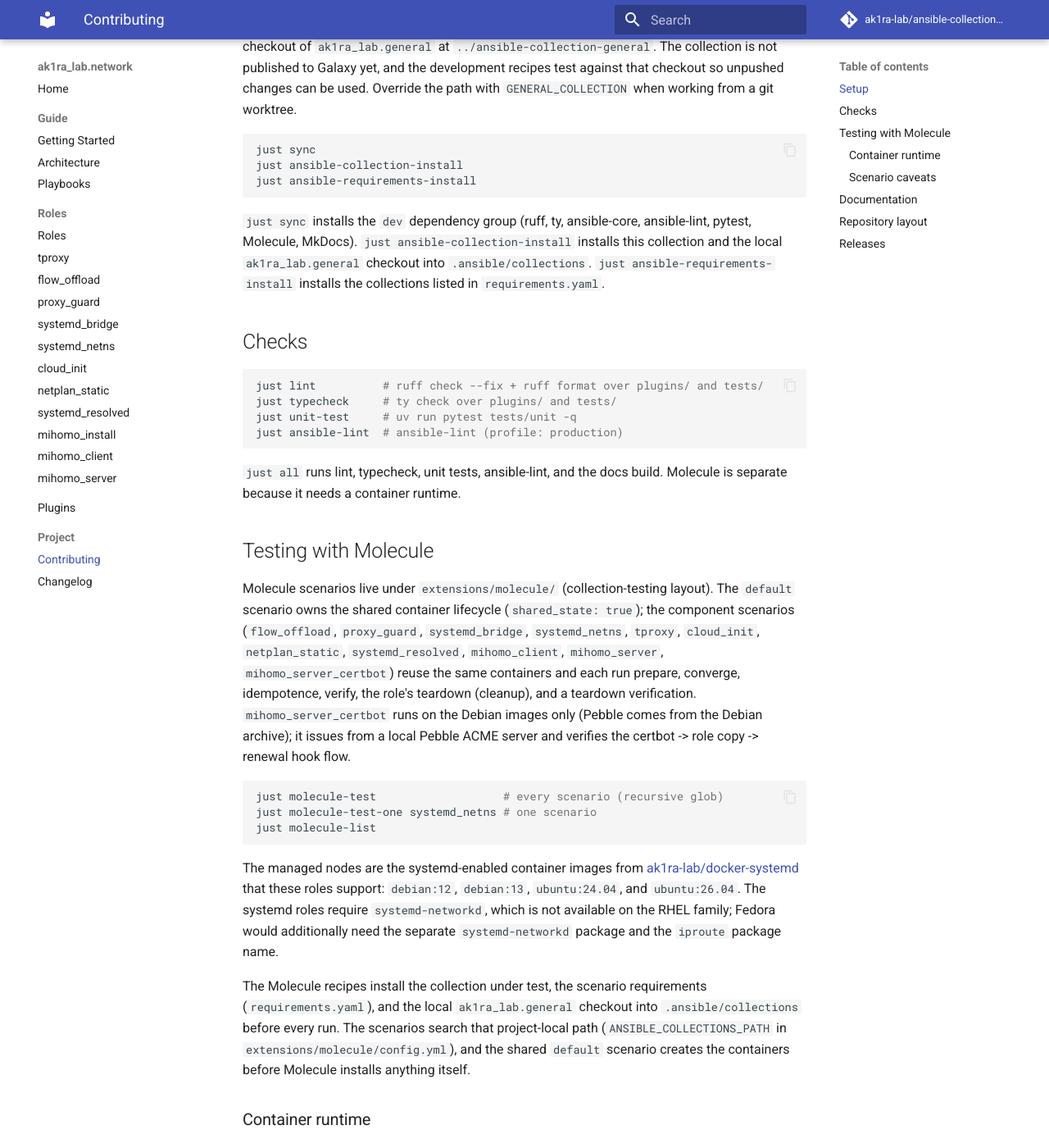
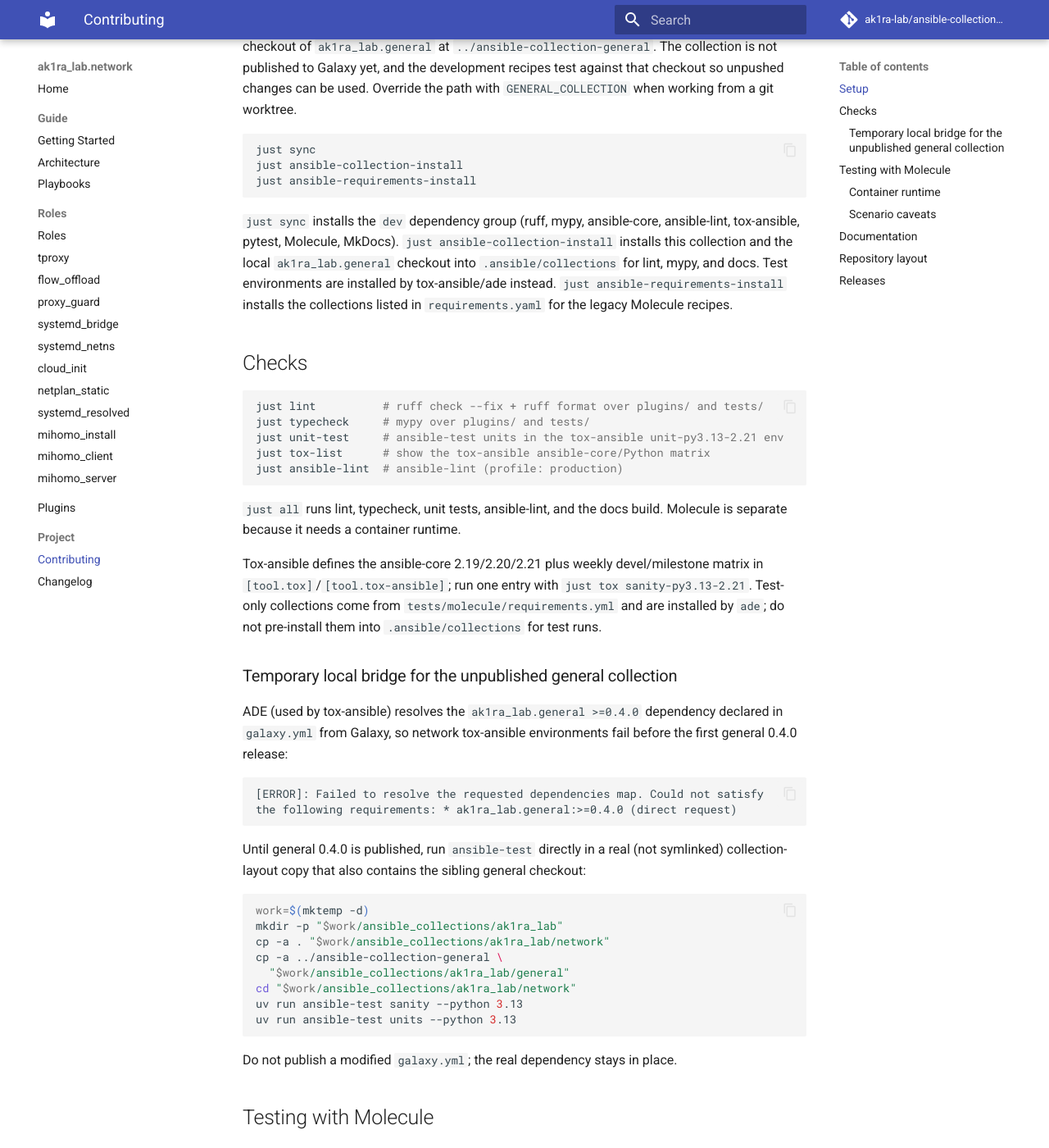
Before and after one commit to ak1ra-lab/ansible-collection-network, an MkDocs documentation site: the page built from docs/contributing.md, in a window 1280 px wide and 1400 px high, scrolled down 212 px. Shown: the whole window at 82% size. Built offline with MkDocs 1.6.1 and Material for MkDocs 9.7.7, drawn with Linux system fonts in a browser that asks for light colours; comment, search, counter and statistics services are not loaded.

Commit message:
build: add Galaxy import gate and tox/mypy harness
- Replace ty with a pragmatic mypy config (plugins/tests namespace imports).
- Add tox-ansible (2.19/2.20/2.21, devel/milestone) and test/molecule requirements.
- Import filter plugins through the collection namespace and remove sys.path shims.
- Add build-import CI: tarball contract, galaxy-importer, clean-install ansible-doc.
- Exclude repository-only tooling from the Galaxy artifact.
- Document the unpublished general collection bridge.

````diff
--- a/CONTRIBUTING.md
+++ b/CONTRIBUTING.md
@@ -15,23 +15,60 @@
 just ansible-requirements-install
 ```
 
-`just sync` installs the `dev` dependency group (ruff, ty, ansible-core,
-ansible-lint, pytest, Molecule, MkDocs). `just ansible-collection-install`
-installs this collection and the local `ak1ra_lab.general` checkout into
-`.ansible/collections`. `just ansible-requirements-install` installs the
-collections listed in `requirements.yaml`.
+`just sync` installs the `dev` dependency group (ruff, mypy, ansible-core,
+ansible-lint, tox-ansible, pytest, Molecule, MkDocs).
+`just ansible-collection-install` installs this collection and the local
+`ak1ra_lab.general` checkout into `.ansible/collections` for lint, mypy, and
+docs. Test environments are installed by tox-ansible/ade instead.
+`just ansible-requirements-install` installs the collections listed in
+`requirements.yaml` for the legacy Molecule recipes.
 
 ## Checks
 
 ```shell
 just lint          # ruff check --fix + ruff format over plugins/ and tests/
-just typecheck     # ty check over plugins/ and tests/
-just unit-test     # uv run pytest tests/unit -q
+just typecheck     # mypy over plugins/ and tests/
+just unit-test     # ansible-test units in the tox-ansible unit-py3.13-2.21 env
+just tox-list      # show the tox-ansible ansible-core/Python matrix
 just ansible-lint  # ansible-lint (profile: production)
 ```
 
 `just all` runs lint, typecheck, unit tests, ansible-lint, and the docs build.
 Molecule is separate because it needs a container runtime.
+
+Tox-ansible defines the ansible-core 2.19/2.20/2.21 plus weekly
+devel/milestone matrix in `[tool.tox]`/`[tool.tox-ansible]`; run one entry with
+`just tox sanity-py3.13-2.21`. Test-only collections come from
+`tests/molecule/requirements.yml` and are installed by `ade`; do not
+pre-install them into `.ansible/collections` for test runs.
+
+### Temporary local bridge for the unpublished general collection
+
+ADE (used by tox-ansible) resolves the `ak1ra_lab.general >=0.4.0` dependency
+declared in `galaxy.yml` from Galaxy, so network tox-ansible environments fail
+before the first general 0.4.0 release:
+
+```text
+[ERROR]: Failed to resolve the requested dependencies map. Could not satisfy
+the following requirements: * ak1ra_lab.general:>=0.4.0 (direct request)
+```
+
+Until general 0.4.0 is published, run `ansible-test` directly in a real (not
+symlinked) collection-layout copy that also contains the sibling general
+checkout:
+
+```shell
+work=$(mktemp -d)
+mkdir -p "$work/ansible_collections/ak1ra_lab"
+cp -a . "$work/ansible_collections/ak1ra_lab/network"
+cp -a ../ansible-collection-general \
+  "$work/ansible_collections/ak1ra_lab/general"
+cd "$work/ansible_collections/ak1ra_lab/network"
+uv run ansible-test sanity --python 3.13
+uv run ansible-test units --python 3.13
+```
+
+Do not publish a modified `galaxy.yml`; the real dependency stays in place.
 
 ## Testing with Molecule
 
--- a/galaxy.yml
+++ b/galaxy.yml
@@ -35,6 +35,7 @@
   - .ansible-lint
   - .cache
   - .github
+  - .gitignore
   - .molecule
   - .mypy_cache
   - .pytest_cache
@@ -42,6 +43,7 @@
   - .tox
   - .venv
   - ansible.cfg
+  - collections
   - config
   - importer_result.json
   - justfile
````
Also changed, not shown: AGENTS.md (+7 -3 lines), README.md (+4 -3 lines), pyproject.toml (+39 -7 lines), 12 other files.
